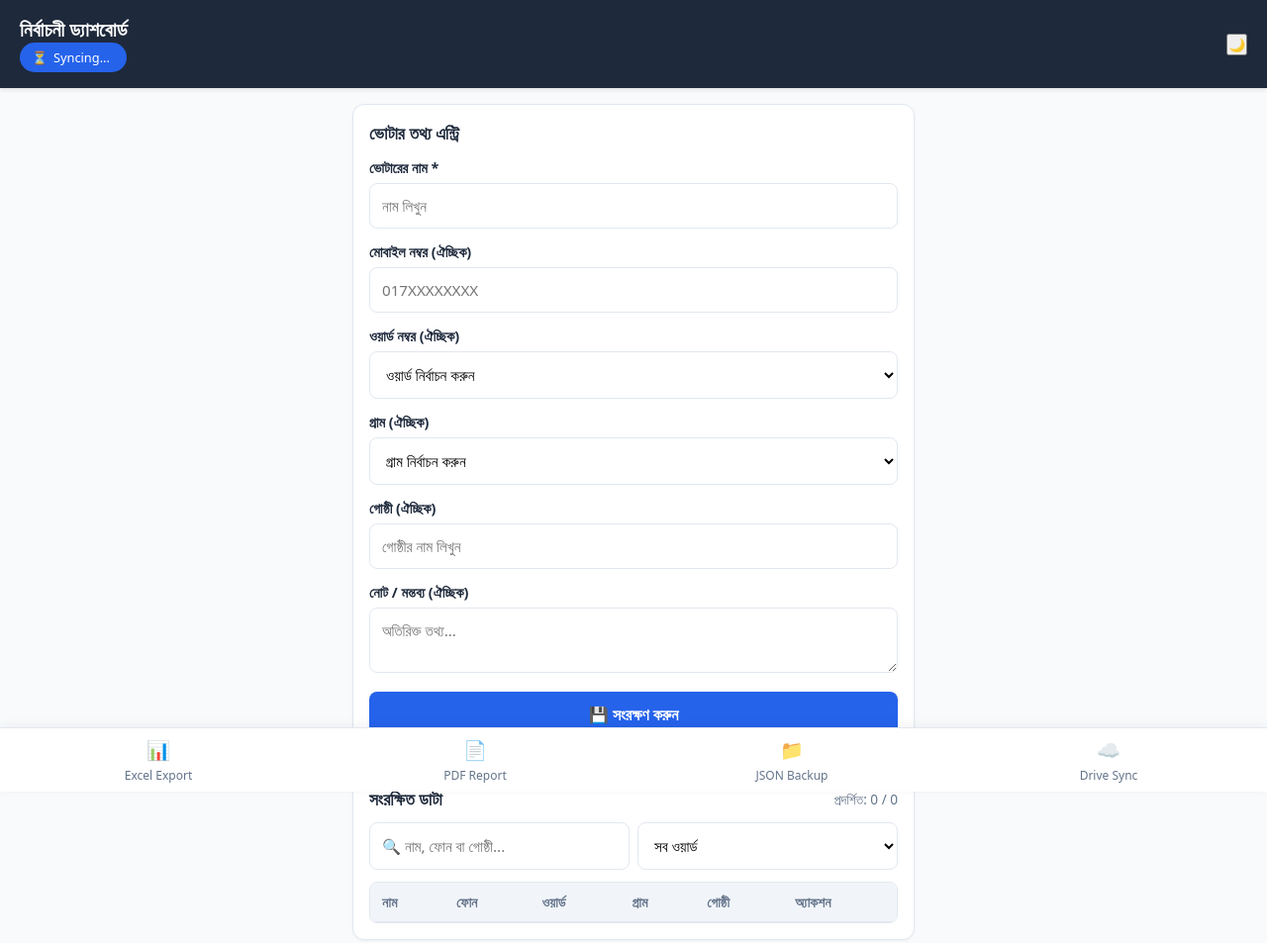
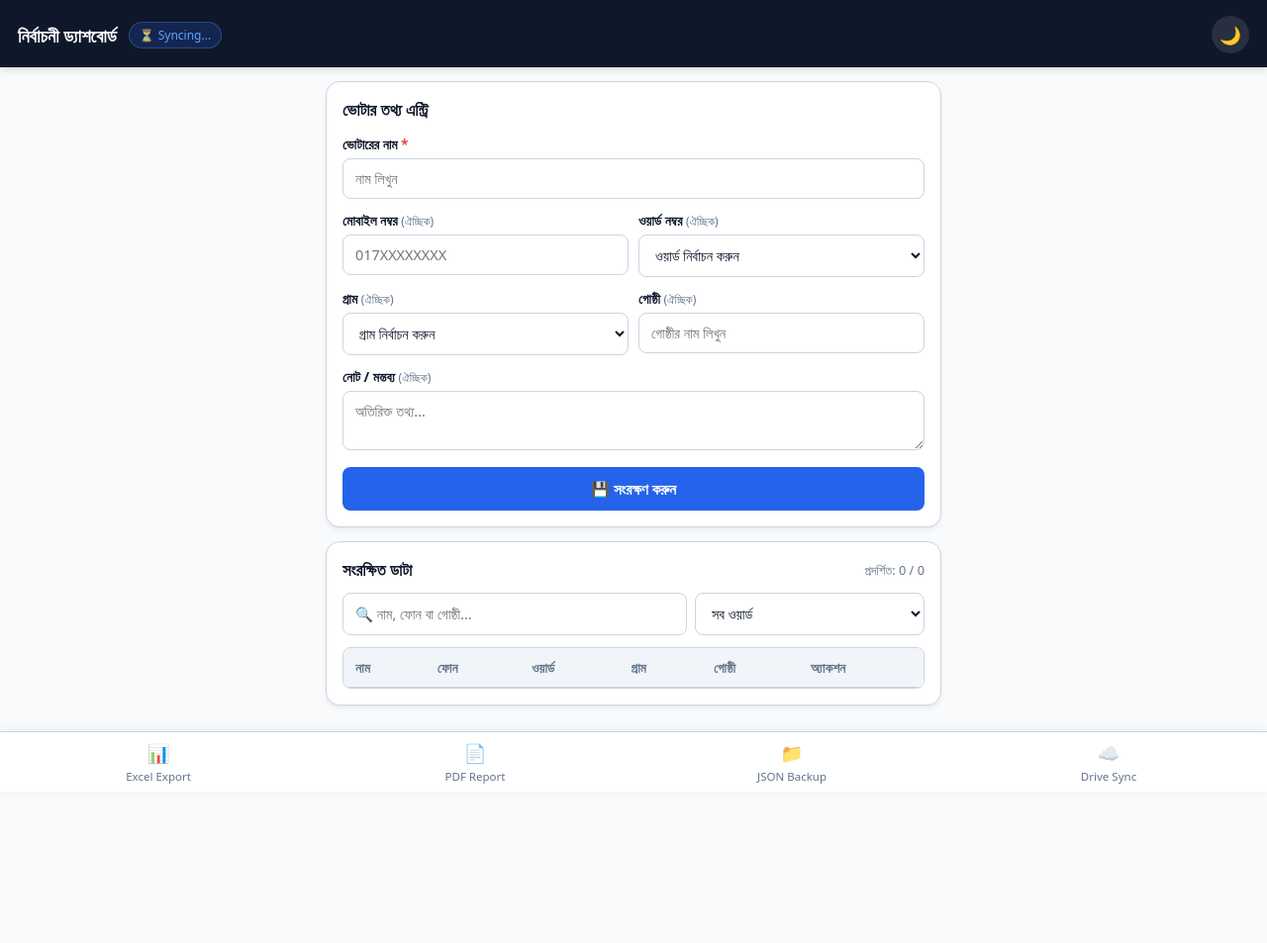
Before and after one commit to mahhadis/Election, a website: page www/index.html in a window 1280 px wide. Shown: the whole page at 99% size. After the commit the page ends 803 px from the top, so only its background shows below. Drawn offline with Linux system fonts and the light colour scheme.

Commit message:
Refactor CSS variables and improve styling
Updated various CSS variables for improved theming and layout consistency. Adjusted styles for header, footer, buttons, and form elements.

```diff
--- a/www/style.css
+++ b/www/style.css
@@ -1,22 +1,45 @@
-/* CSS Variables */
+/* Color Variables & Themes */
 :root {
   --primary-color: #2563eb;
   --primary-hover: #1d4ed8;
   --bg-color: #f8fafc;
   --card-bg: #ffffff;
-  --text-main: #1e293b;
+  --text-main: #0f172a;
   --text-muted: #64748b;
-  --border-color: #e2e8f0;
+  --border-color: #cbd5e1;
+  --input-bg: #ffffff;
+  --header-bg: #0f172a;
+  --header-text: #ffffff;
+  --footer-bg: #ffffff;
+  --table-header-bg: #f1f5f9;
   --edit-btn: #eab308;
   --delete-btn: #ef4444;
+  --card-shadow: 0 4px 6px -1px rgba(0, 0, 0, 0.05), 0 2px 4px -2px rgba(0, 0, 0, 0.05);
 }
 
-/* Reset & Base Styles */
+[data-theme="dark"] {
+  --primary-color: #3b82f6;
+  --primary-hover: #60a5fa;
+  --bg-color: #0f172a;
+  --card-bg: #1e293b;
+  --text-main: #f8fafc;
+  --text-muted: #94a3b8;
+  --border-color: #334155;
+  --input-bg: #0f172a;
+  --header-bg: #1e293b;
+  --header-text: #ffffff;
+  --footer-bg: #1e293b;
+  --table-header-bg: #334155;
+  --card-shadow: 0 4px 6px -1px rgba(0, 0, 0, 0.3);
+}
+
+/* Reset & Base Layout */
 * {
   box-sizing: border-box;
   margin: 0;
   padding: 0;
   font-family: system-ui, -apple-system, BlinkMacSystemFont, 'Segoe UI', Roboto, Oxygen, Ubuntu, Cantarell, sans-serif;
+  transition: background-color 0.25s ease, color 0.25s ease, border-color 0.25s ease;
 }
 
 body {
@@ -25,88 +48,130 @@ body {
   display: flex;
   flex-direction: column;
   min-height: 100vh;
-  /* Safe area padding so bottom toolbar is never blocked by gesture bars */
-  padding-bottom: calc(70px + env(safe-area-inset-bottom, 0px));
+  padding-bottom: calc(76px + env(safe-area-inset-bottom, 0px));
 }
 
-/* Header with Native Status Bar Padding */
+/* Header & Status Bar Area */
 header {
-  background-color: #1e293b;
-  color: #ffffff;
+  background-color: var(--header-bg);
+  color: var(--header-text);
   padding-top: max(16px, env(safe-area-inset-top, 16px));
-  padding-bottom: 16px;
-  padding-left: 20px;
-  padding-right: 20px;
+  padding-bottom: 14px;
+  padding-left: 18px;
+  padding-right: 18px;
   display: flex;
   justify-content: space-between;
   align-items: center;
   position: sticky;
   top: 0;
   z-index: 100;
-  box-shadow: 0 2px 4px rgba(0, 0, 0, 0.1);
+  box-shadow: 0 2px 8px rgba(0, 0, 0, 0.15);
+}
+
+.header-title-group {
+  display: flex;
+  align-items: center;
+  gap: 12px;
 }
 
 header h1 {
-  font-size: 1.25rem;
-  font-weight: 600;
+  font-size: 1.15rem;
+  font-weight: 700;
 }
 
 .sync-badge {
-  background-color: #2563eb;
-  color: white;
-  font-size: 0.8rem;
-  padding: 6px 12px;
+  background-color: rgba(37, 99, 235, 0.2);
+  color: #60a5fa;
+  border: 1px solid rgba(96, 165, 250, 0.3);
+  font-size: 0.75rem;
+  padding: 4px 10px;
   border-radius: 20px;
   display: flex;
   align-items: center;
-  gap: 6px;
+  gap: 4px;
 }
 
-/* Container & Layout */
+.theme-toggle-btn {
+  background: rgba(255, 255, 255, 0.1);
+  border: none;
+  color: white;
+  width: 38px;
+  height: 38px;
+  border-radius: 50%;
+  display: flex;
+  align-items: center;
+  justify-content: center;
+  cursor: pointer;
+  font-size: 1.1rem;
+}
+
+/* Container & Cards */
 .container {
   width: 100%;
-  max-width: 600px;
+  max-width: 650px;
   margin: 0 auto;
-  padding: 16px;
+  padding: 14px;
   display: flex;
   flex-direction: column;
-  gap: 16px;
+  gap: 14px;
 }
 
 .card {
   background-color: var(--card-bg);
-  border-radius: 12px;
+  border-radius: 14px;
   padding: 16px;
-  box-shadow: 0 1px 3px rgba(0, 0, 0, 0.05);
+  box-shadow: var(--card-shadow);
   border: 1px solid var(--border-color);
 }
 
-/* Form Styles */
+/* Forms & Inputs */
+.form-grid-2 {
+  display: grid;
+  grid-template-columns: 1fr 1fr;
+  gap: 10px;
+}
+
 .form-group {
-  margin-bottom: 14px;
+  margin-bottom: 12px;
 }
 
 .form-group label {
   display: block;
-  font-size: 0.9rem;
+  font-size: 0.85rem;
   font-weight: 600;
-  margin-bottom: 6px;
+  margin-bottom: 5px;
   color: var(--text-main);
+}
+
+.required-star {
+  color: #ef4444;
+  font-weight: bold;
+}
+
+.optional-tag {
+  font-size: 0.75rem;
+  font-weight: normal;
+  color: var(--text-muted);
 }
 
 .form-control {
   width: 100%;
-  padding: 12px;
+  padding: 10px 12px;
   border: 1px solid var(--border-color);
   border-radius: 8px;
-  font-size: 0.95rem;
-  background-color: #fff;
+  font-size: 0.9rem;
+  background-color: var(--input-bg);
+  color: var(--text-main);
   outline: none;
-  transition: border-color 0.2s;
 }
 
 .form-control:focus {
   border-color: var(--primary-color);
+  box-shadow: 0 0 0 2px rgba(59, 130, 246, 0.2);
+}
+
+textarea.form-control {
+  resize: vertical;
 }
 
 .btn-submit {
@@ -116,21 +181,16 @@ header h1 {
   border: none;
   padding: 12px;
   border-radius: 8px;
-  font-size: 1rem;
+  font-size: 0.95rem;
   font-weight: 600;
   cursor: pointer;
   display: flex;
   justify-content: center;
   align-items: center;
   gap: 8px;
-  transition: background-color 0.2s;
 }
 
-.btn-submit:hover {
-  background-color: var(--primary-hover);
-}
-
-/* Table Section Controls */
+/* Card Header & Controls */
 .card-header-flex {
   display: flex;
   justify-content: space-between;
@@ -139,18 +199,18 @@ header h1 {
 }
 
 .card-title {
-  font-size: 1.1rem;
+  font-size: 1.05rem;
   font-weight: 700;
 }
 
 .card-subtitle {
-  font-size: 0.85rem;
+  font-size: 0.8rem;
   color: var(--text-muted);
 }
 
 .filter-grid {
   display: grid;
-  grid-template-columns: 1fr 1fr;
+  grid-template-columns: 1.2fr 0.8fr;
   gap: 8px;
   margin-bottom: 12px;
 }
@@ -166,7 +226,7 @@ table {
   width: 100%;
   border-collapse: collapse;
   text-align: left;
-  font-size: 0.875rem;
+  font-size: 0.85rem;
 }
 
 th, td {
@@ -176,13 +236,9 @@ th, td {
 }
 
 th {
-  background-color: #f1f5f9;
+  background-color: var(--table-header-bg);
   font-weight: 600;
   color: var(--text-muted);
-}
-
-tr:last-child td {
-  border-bottom: none;
 }
 
 .phone-link {
@@ -197,23 +253,23 @@ tr:last-child td {
 
 .icon-btn {
   border: none;
-  padding: 6px 10px;
+  padding: 5px 8px;
   border-radius: 6px;
   cursor: pointer;
   color: white;
-  font-size: 0.85rem;
+  font-size: 0.8rem;
 }
 
 .btn-edit { background-color: var(--edit-btn); }
 .btn-delete { background-color: var(--delete-btn); }
 
-/* Bottom Navigation Bar with Navigation Gesture Insets */
+/* Bottom Navigation Bar */
 footer {
   position: fixed;
   bottom: 0;
   left: 0;
   right: 0;
-  background-color: #ffffff;
+  background-color: var(--footer-bg);
   border-top: 1px solid var(--border-color);
   display: grid;
   grid-template-columns: repeat(4, 1fr);
@@ -230,7 +286,7 @@ footer {
   justify-content: center;
   text-decoration: none;
   color: var(--text-muted);
-  font-size: 0.75rem;
+  font-size: 0.72rem;
   gap: 4px;
   background: none;
   border: none;
@@ -238,5 +294,5 @@ footer {
 }
 
 .nav-item span.icon {
-  font-size: 1.2rem;
+  font-size: 1.15rem;
 }
```
